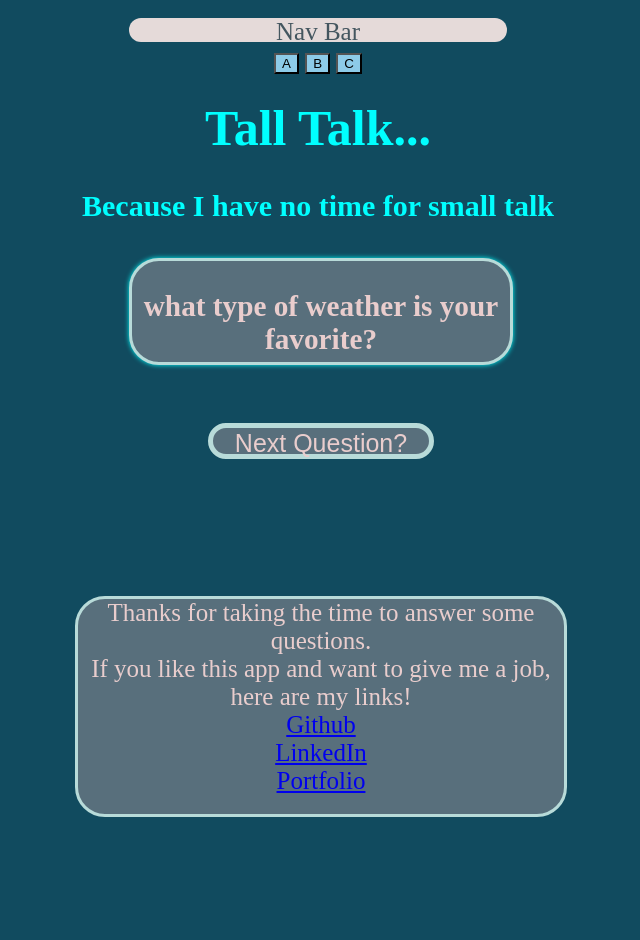
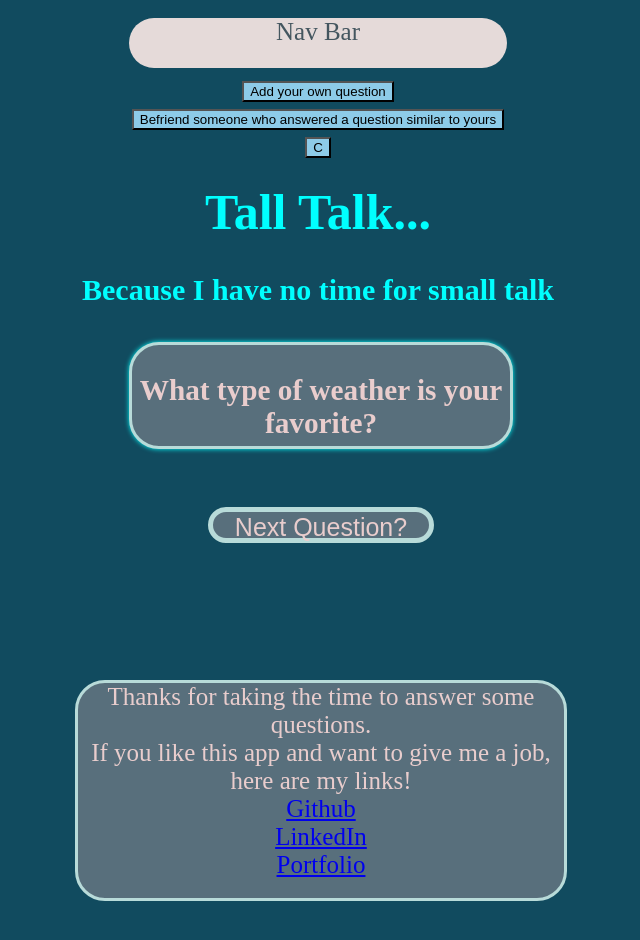
Before and after one commit to 206Dorian/Tall-Talk, a website: page client/index.html in a window 1280 px wide. Shown: the whole page, without its empty margins (322-962 px from the left). Before the commit the page ends 887 px from the top, so only its background shows below. Drawn offline with Linux system fonts and the light colour scheme.

Commit message:
adding more questions and deleted remaining typescript references

```diff
--- a/client/index.html
+++ b/client/index.html
@@ -14,9 +14,11 @@
 
 <body>
   <nav class="navbar">Nav Bar
+    <br></br>
+    <button class="bttn"> Add your own question </button>
     <br>
-    <button class="bttn"> A </button>
-    <button class="bttn"> B </button>
+    <button class="bttn"> Befriend someone who answered a question similar to yours </button>
+    <br>
     <button class="bttn"> C </button>
   </nav>
   <h1 class="h1">Tall Talk... </h1>
--- a/client/package.json
+++ b/client/package.json
@@ -13,7 +13,7 @@
   "author": "",
   "license": "ISC",
   "devDependencies": {
-    "typescript": "^5.0.4"
+
   },
   "dependencies": {
 
--- a/client/src/index.js
+++ b/client/src/index.js
@@ -8,13 +8,13 @@ function generateRandomQuestions() {
 
         "Who hurt you?",
 
-        "what type of weather is your favorite?",
+        "What type of weather is your favorite?",
 
-        "Who is your fav drag queen?",
+        "Who is your favorite drag Queen/King?",
 
-        "what is your part in the universe?",
+        "What is your part in the universe?",
 
-        "what 1 thing would you change about yourself"
+        "What 1 thing would you change about yourself"
 
     ];
 
```
